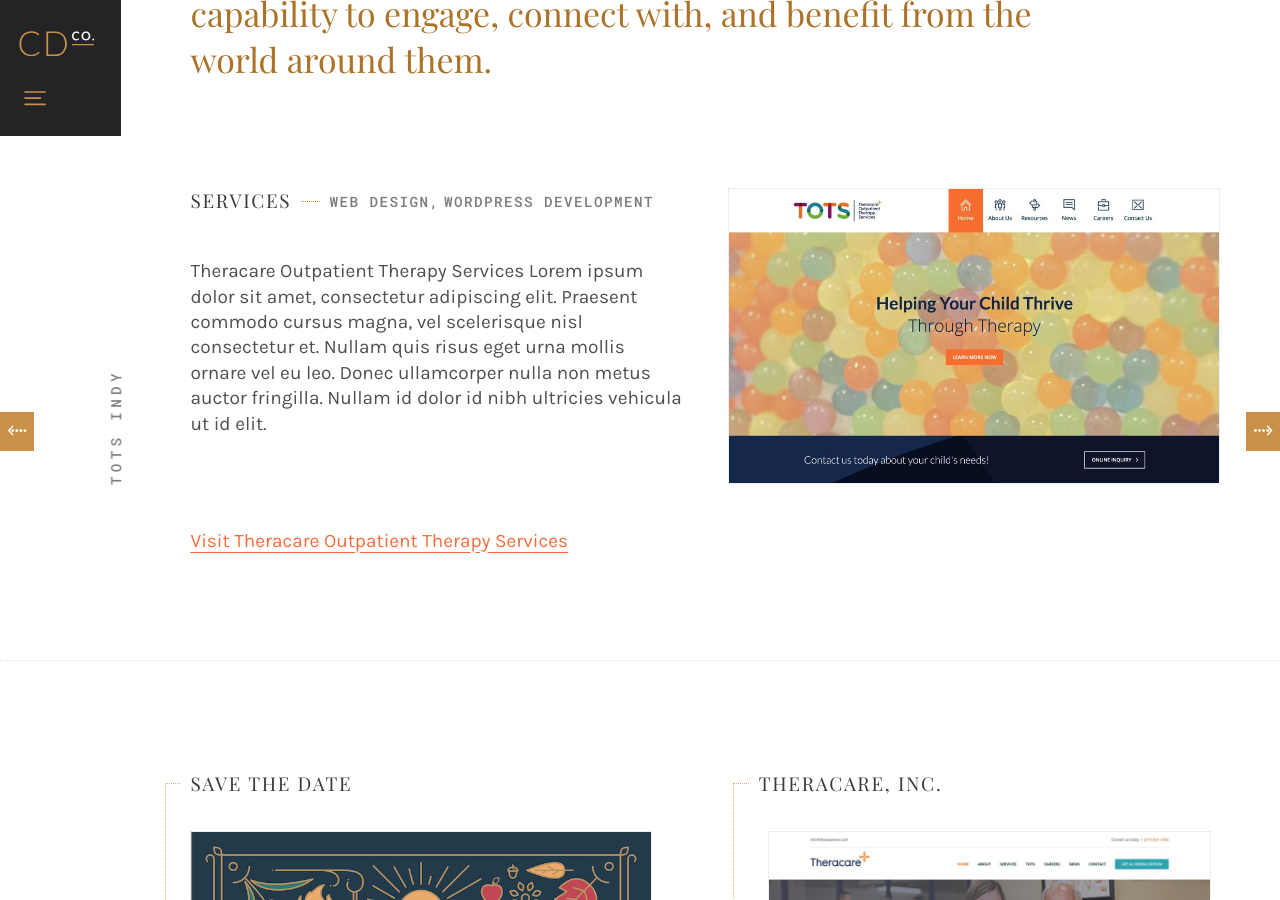
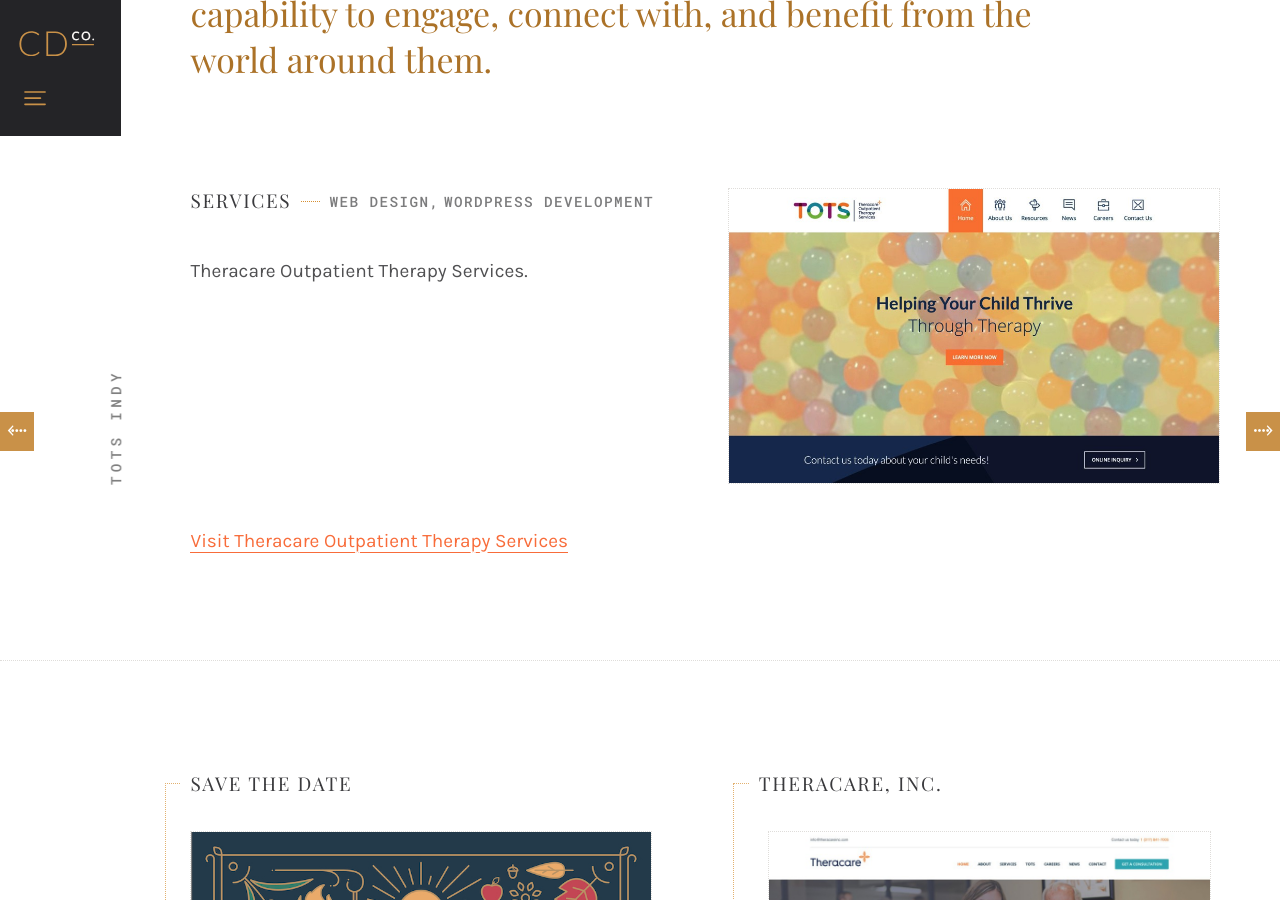
Before and after one commit to claxondesignco/claxondesignco.github.io, a Jekyll site: the page built from _portfolio/TOTSIndy.md, in a window 1280 px wide and 900 px high, scrolled down 791 px. Built offline with Jekyll 4.4.1, drawn with Linux system fonts in a browser that asks for light colours; nearby versions of some CDN libraries; comment, search, counter and statistics services are not loaded.

Commit message:
Removed temp content from TOTS.

```diff
--- a/_portfolio/TOTSIndy.md
+++ b/_portfolio/TOTSIndy.md
@@ -17,4 +17,4 @@
 excerpt: "Specializing in speech, occupational, and physical therapy, TOTS works to ensure that every child has the capability to engage, connect with, and benefit from the world around&nbsp;them."
 ---
 
-Theracare Outpatient Therapy Services Lorem ipsum dolor sit amet, consectetur adipiscing elit. Praesent commodo cursus magna, vel scelerisque nisl consectetur et. Nullam quis risus eget urna mollis ornare vel eu leo. Donec ullamcorper nulla non metus auctor fringilla. Nullam id dolor id nibh ultricies vehicula ut id elit.
+Theracare Outpatient Therapy Services.
```
